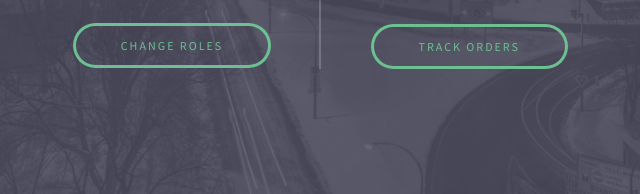
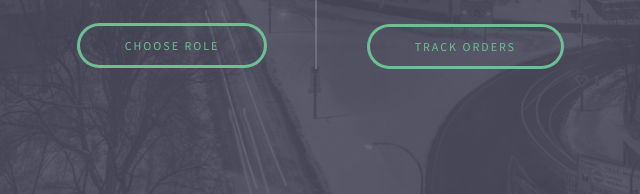
Before and after one commit to karam-y/CS411, a website: page NearBUY/public/index.html in a window 1280 px wide. Shown: the part 489-683 px from the top of the page, 319-959 px from the left. Drawn offline with nearby package versions, Linux system fonts and the light colour scheme.

Commit message:
Update index.html

```diff
--- a/NearBUY/public/index.html
+++ b/NearBUY/public/index.html
@@ -41,7 +41,7 @@
 						<div class="image round">
 							<center>
 							<img src="views/images/smile.png" alt="pic" width="180" height="180" /></br>
-							<a href="views/home.html" class="button">Change Roles</a>
+							<a href="views/home.html" class="button">Choose Role</a>
 							</center>
 						</div>
 
```
